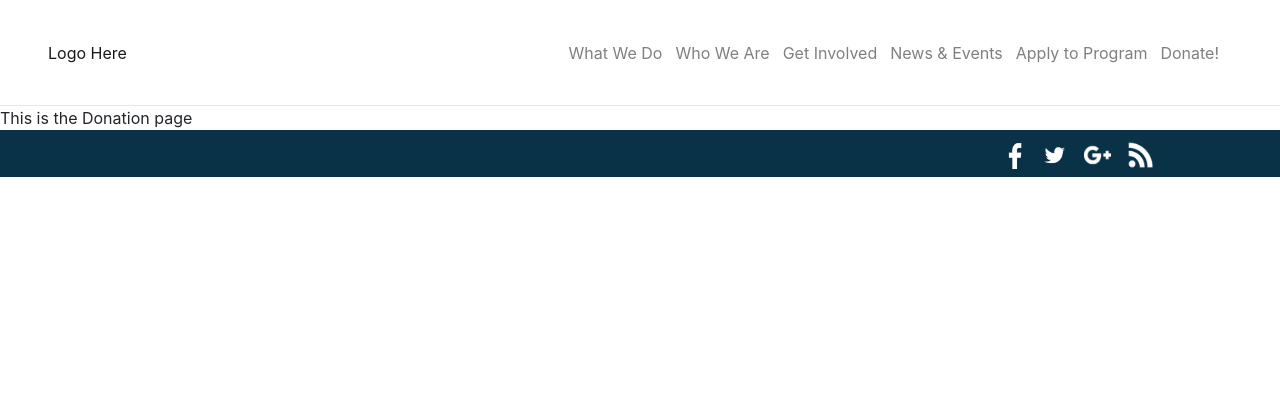
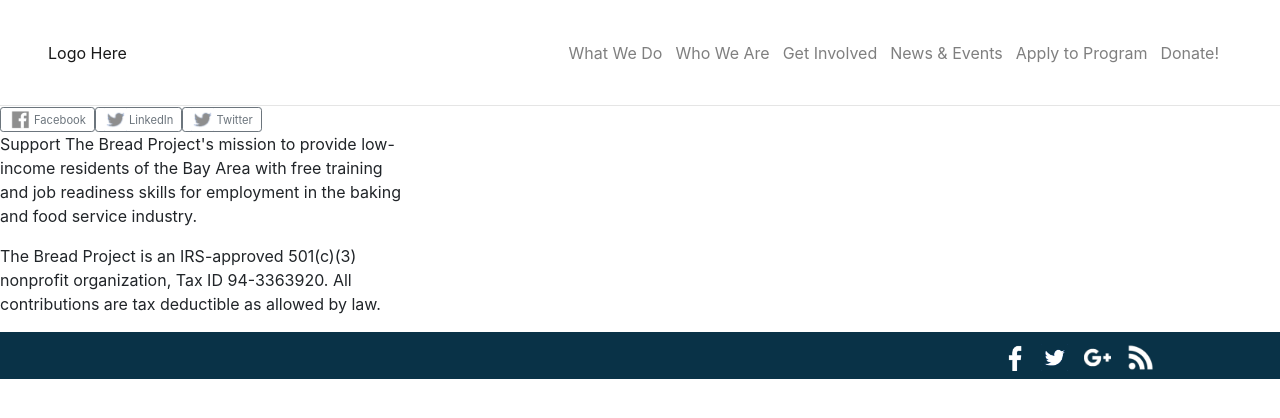
Before and after one commit to rollba14/clone_bread_project, a React (Create React App) app: page /clone_bread_project/donation in a window 1280 px wide. Shown: the top 418 px of the page. Built offline with nearby package versions, Linux system fonts and the light colour scheme.

Commit message:
added initial donation msg and btns to left side

```diff
--- a/src/App.css
+++ b/src/App.css
@@ -294,3 +294,10 @@ a:visited, a:hover, a:active {
   height: 23px !important;
   margin-right: 2px;
 }
+
+/* donation page */
+.donation button img{
+  width:23px !important;
+  height: 23px !important;
+  margin-right: 2px;
+}
--- a/src/components/donation.js
+++ b/src/components/donation.js
@@ -1,11 +1,56 @@
-import React from 'react'
+import React, {Component} from 'react'
+import twitter_icon_gray from '../assets/twitter_icon_gray.png';
+import facebook_icon_gray from '../assets/facebook_icon_gray.png';
 
-const Donation = () => {
-  return(
-    <div className='Donation'>
-      This is the Donation page
-    </div>
-  )
+class Donation extends Component{
+  render(){
+    return(
+      <div className='donation'>
+        <div className="campaign_title">
+
+        </div>
+        <div className="row">
+          <div className="col-4">
+            <div className="campaign_msg">
+              <div>
+                <a href="https://facebook.com/sharer/sharer.php?u=https%3A%2F%2Fdonorbox.org%2Fdonate-to-the-bread-project" target="_blank" rel="noopener noreferrer">
+                  <button type="button" className="py-0 btn btn-sm btn-outline-secondary">
+                      <img src={facebook_icon_gray} alt="twitter icon"/>
+                      <small>Facebook</small>
+                  </button>
+                </a>
+                <a href="https://www.linkedin.com/shareArticle?mini=true&url=https%3A%2F%2Fdonorbox.org%2Fdonate-to-the-bread-project&title=The+Bread+Project+Fall+Matching+Grant+Campaign" target="_blank" rel="noopener noreferrer">
+                  <button type="button" className="py-0 btn btn-sm btn-outline-secondary">
+                      <img src={twitter_icon_gray} alt="twitter icon"/>
+                      <small>LinkedIn</small>
+                  </button>
+                </a>
+                <a href="https://twitter.com/intent/tweet/?text=Donate+to+The+Bread+Project+%7C+The+Bread+Project&url=https%3A%2F%2Fdonorbox.org%2Fdonate-to-the-bread-project" target="_blank" rel="noopener noreferrer">
+                  <button type="button" className="py-0 btn btn-sm btn-outline-secondary">
+                      <img src={twitter_icon_gray} alt="twitter icon"/>
+                      <small>Twitter</small>
+                  </button>
+                </a>
+              </div>
+              <p>
+                Support The Bread Project's mission to provide low-income residents of the Bay Area with free training and job readiness skills for employment in the baking and food service industry.
+              </p>
+              <p>
+                The Bread Project is an IRS-approved 501(c)(3) nonprofit organization, Tax ID 94-3363920. All contributions are tax deductible as allowed by law.
+              </p>
+            </div>
+          </div>
+
+          <div className="col-8">
+            <div className="donation_form">
+
+            </div>
+          </div>
+
+        </div>
+      </div>
+    )
+  }
 }
 
 export default Donation;
```
